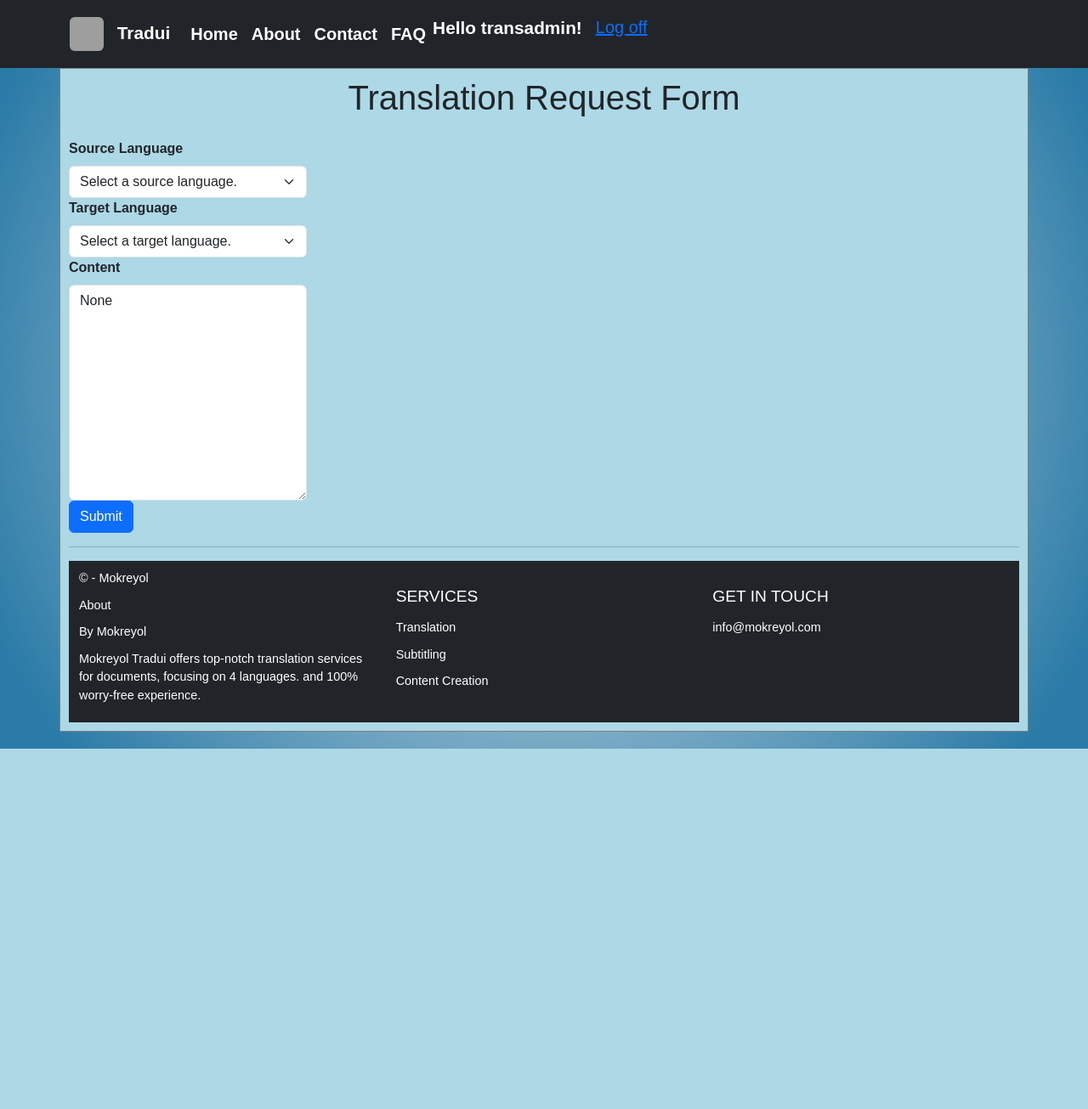
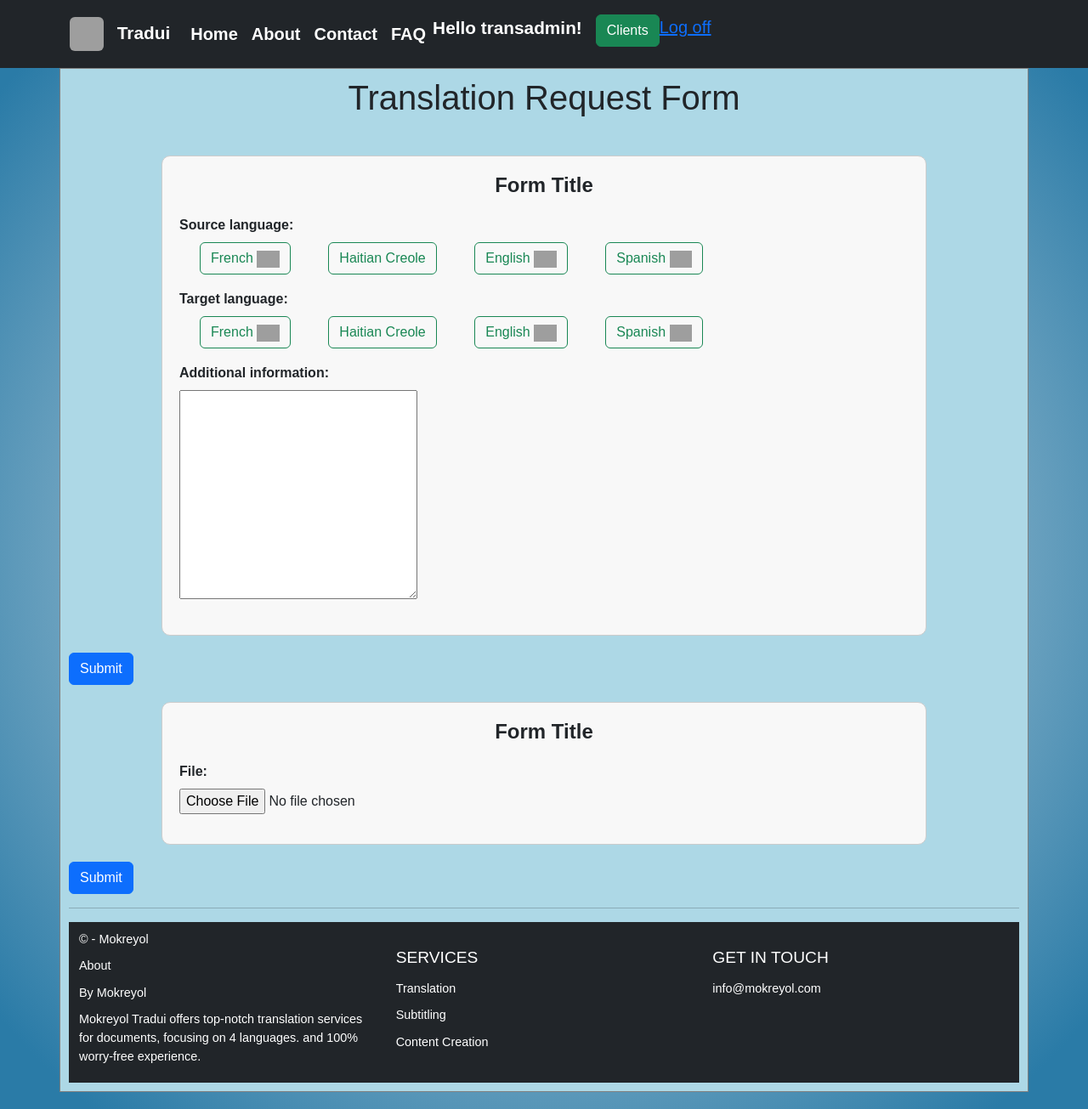
Before and after one commit to anditherobot/translationrequest, a Django app: page /client/4/create_request/ in a window 1280 px wide. Shown: the whole page at 85% size. Before the commit the page ends 881 px from the top, so only its background shows below. Run offline with Django 3.2, Linux system fonts and the light colour scheme; a user stored in the database is signed in; data comes from the database, SQL or seed files in the repository; both versions use the stored data as it was after the commit; some libraries are stand-ins or nearby versions; grey boxes are pictures that could not be loaded.

Commit message:
form styling, form template, radio toggle, validation message improvement, field, non field errors track

```diff
--- a/app/forms.py
+++ b/app/forms.py
@@ -8,7 +8,8 @@
 from crispy_forms.helper import FormHelper
 from crispy_forms.layout import ButtonHolder, Submit, Layout, Row, Column, Field
 from app.models import TranslationRequest, ClientFile, ClientInfo
-
+from django.core.exceptions import ValidationError
+from .validators import subject_verb_not_equal
 
 class MultipleFileInput(forms.ClearableFileInput):
     allow_multiple_selected = True
@@ -96,10 +97,55 @@
 
     class Meta:
         model = TranslationRequest
-        fields = ['source_language', 'target_language', 'content']
+        fields = [
+
+            'source_language',
+            'target_language',
+            'content',
+        ]
+        widgets = {
+            'source_language' : forms.RadioSelect,
+            'target_language' : forms.RadioSelect
+            }
+
+
 
 
 
 
 class TranslatedFileUploadForm(forms.Form):
     processed_file = forms.FileField()
+
+class SandboxForm(forms.Form):
+    LANGUAGE_CHOICES = [
+        ('fr', 'French'),
+        ('en', 'English'),
+        ('es', 'Spanish'),
+    ]
+
+    subject = forms.ChoiceField(
+        label='Your name',
+        choices=LANGUAGE_CHOICES,
+        widget=forms.RadioSelect(attrs={'class': 'vertical-select'}),
+        error_messages={
+            'required': 'Please select your name.',
+        }
+    )
+    verb = forms.ChoiceField(
+        label='Your last name',
+        choices=LANGUAGE_CHOICES,
+        widget=forms.RadioSelect(attrs={'class': 'vertical-select'}),
+        error_messages={
+            'required': 'Please select your last name.',
+        }
+    )
+
+    def clean(self):
+        cleaned_data = super().clean()
+        subject = cleaned_data.get('subject')
+        verb = cleaned_data.get('verb')
+
+        if subject == verb and subject is not None:
+            raise forms.ValidationError("Subject and verb can't be the same.")
+
+        return cleaned_data
--- a/app/templates/app/dashboard/create_translation_request.html
+++ b/app/templates/app/dashboard/create_translation_request.html
@@ -13,9 +13,7 @@
         font-weight: bold;
         margin-bottom: 0.5rem;
     }
-
     .invalid-feedback {
-        display: none;
         color: red;
         margin-top: 0.25rem;
     }
@@ -29,43 +27,11 @@
 <div class="row">
     <div class="col-12">
         <h1 class="text-center mb-4">Translation Request Form</h1>
-        <form method="post" class="needs-validation" novalidate>
-            {% csrf_token %}
-            <div class="form-group">
-                <label for="id_source_language" class="form-label">Source Language</label>
-                <select name="source_language" required id="id_source_language" class="form-select {% if form.source_language.errors %}is-invalid{% endif %}">
-                    <option value="" {% if not form.source_language.value %}selected{% endif %}>Select a source language.</option>
-                    <option value="French" {% if form.source_language.value == "French" %}selected{% endif %}>French</option>
-                    <option value="Haitian Creole" {% if form.source_language.value == "Haitian Creole" %}selected{% endif %}>Haitian Creole</option>
-                    <option value="English" {% if form.source_language.value == "English" %}selected{% endif %}>English</option>
-                    <option value="Spanish" {% if form.source_language.value == "Spanish" %}selected{% endif %}>Spanish</option>
-                </select>
-                <div class="invalid-feedback">Please select a source language.</div>
-            </div>
-            <div class="form-group">
-                <label for="id_target_language" class="form-label">Target Language</label>
-                <select name="target_language" required id="id_target_language" class="form-select {% if form.target_language.errors %}is-invalid{% endif %}">
-                    <option value="" {% if not form.target_language.value %}selected{% endif %}>Select a target language.</option>
-                    <option value="French" {% if form.target_language.value == "French" %}selected{% endif %}>French</option>
-                    <option value="Haitian Creole" {% if form.target_language.value == "Haitian Creole" %}selected{% endif %}>Haitian Creole</option>
-                    <option value="English" {% if form.target_language.value == "English" %}selected{% endif %}>English</option>
-                    <option value="Spanish" {% if form.target_language.value == "Spanish" %}selected{% endif %}>Spanish</option>
-                </select>
-                <div class="invalid-feedback">Please select a target language.</div>
-            </div>
-            <div class="form-group">
-                <label for="id_content" class="form-label">Content</label>
-                <textarea name="content" cols="40" rows="10" required id="id_content" class="form-control {% if form.content.errors %}is-invalid{% endif %}">{{ form.content.value }}</textarea>
-                <div class="invalid-feedback">Please enter content.</div>
-            </div>
-            <button type="submit" class="btn btn-primary">Submit</button>
-            {% if form.errors %}
-            <div class="invalid-feedback mt-3">
-                Please correct the errors below.
-            </div>
-            {% endif %}
-        </form>
+        {% include 'app/form_template.html' with form=translation_form %}
+
+        {% include 'app/form_template.html' with form=files_form %}
+
+
     </div>
 </div>
-
 {% endblock %}
--- a/app/templates/app/dashboard/view_translation_request.html
+++ b/app/templates/app/dashboard/view_translation_request.html
@@ -29,6 +29,7 @@
         <!-- Action Buttons Row -->
         <div class="btn-group" role="group" aria-label="File Actions">
             <a class="btn btn-danger" href="#">Cancel Request</a>
+            <a class="btn btn-danger" href="#">Mark Complete</a>
             <a class="btn btn-info" href="#">Message Client</a>
             <a class="btn btn-primary" href="#">View Log</a>
 
--- /dev/null
+++ b/app/templates/app/form_template.html
@@ -0,0 +1,174 @@
+{% load static %}
+<style>
+    .invalid-feedback {
+        display: block; /* Always show the error message */
+    }
+
+    .mb-3 .invalid-feedback + select {
+        border-color: red; /* Add a red border */
+    }
+
+    .has-error select {
+        border-color: red;
+    }
+
+    .has-error .invalid-feedback {
+        display: block;
+    }
+
+
+
+    .form-container {
+        border: 1px solid #ccc;
+        border-radius: 10px;
+        background-color: #f8f8f8;
+        padding: 20px;
+        margin: 20px auto;
+        max-width: 900px;
+    }
+
+    /* Styling for form title */
+    .form-title {
+        font-size: 24px;
+        margin-bottom: 20px;
+    }
+
+    /* Styling for form fields */
+    .form-field {
+        margin-bottom: 15px;
+    }
+
+    /* Styling for field label */
+    .form-label {
+        font-weight: bold;
+    }
+
+    /* Styling for radio inputs */
+    .radio-input {
+        display: inline-flex;
+        margin-right: 10px;
+        font-size: 25px;
+    }
+
+    /* Styling for text inputs */
+    .text-input {
+        width: 100%;
+        padding: 10px;
+        border: 1px solid #ccc;
+        border-radius: 5px;
+        font-size: 25px;
+    }
+
+    /* Styling for error messages */
+    .invalid-feedback {
+        color: red;
+        font-size: 14px;
+    }
+</style>
+
+<div class="row">
+    <div class="col-lg-12">
+        <form method="post" class="needs-validation" novalidate>
+            {% csrf_token %}
+
+            {% if form.errors %}
+            <div class="mb-3">
+                <div class="alert alert-danger alert-dismissible">
+                    <button type="button" class="close" data-dismiss="alert" aria-label="Close">
+                        <span aria-hidden="true">&times;</span>
+                    </button>
+                    <p>You have {{ form.errors|length }}  error(s). Please fix:</p>
+                    <ul>
+                        {% for field_name, field_errors in form.errors.items %}
+                        {% if field_name == '__all__' %}
+                        <li>
+                            <strong>Form Error(s)</strong>:
+                            {% for error in field_errors %}
+                            {{ error|striptags }}
+                            {% endfor %}
+                        </li>
+                        {% else %}
+                        <li>
+                            <strong>{{ field_name }}</strong>:
+                            {% for error in field_errors %}
+                            {{ error|striptags }}
+                            {% endfor %}
+                        </li>
+                        {% endif %}
+                        {% endfor %}
+                    </ul>
+                </div>
+            </div>
+            {% endif %}
+
+            {% if form.non_field_errors %}
+            <div class="mb-3">
+                <div class="alert alert-danger alert-dismissible">
+                    <button type="button" class="close" data-dismiss="alert" aria-label="Close">
+                        <span aria-hidden="true">&times;</span>
+                    </button>
+                    <p>{{ form.non_field_errors|length }} Form error.</p>
+                    {% for error in form.non_field_errors %}
+                    {{ error|striptags }}
+                    {% endfor %}
+                </div>
+            </div>
+            {% endif %}
+
+
+            <!--Forms-->
+
+            <div class="form-container">
+                <h2 class="form-title">Form Title</h2>
+
+                {% for field in form %}
+                <div class="form-field {% if field.errors %}has-error{% endif %}">
+                    <label for="{{ field.id_for_label }}" class="form-label"><strong>{{ field.label_tag }}</strong></label>
+                    <br />
+
+                    {% if field.field.widget.input_type == "radio" %}
+                    <div class="btn-group-toggle" data-toggle="buttons">
+                        {% for choice_value, choice_label in field.field.choices %}
+                        <div class="form-check form-check-inline">
+                            <input class="btn-check" type="radio" name="{{ field.name }}" id="id_{{ field.auto_id }}_{{ forloop.counter0 }}" value="{{ choice_value }}">
+                            <label class="btn btn-outline-success" for="id_{{ field.auto_id }}_{{ forloop.counter0 }}">
+                                {{ choice_label }}
+                                {% if choice_value == 'Haitian Kreyol' %}
+                                <img src="{% static 'app/images/ht.svg' %}" alt="{{ choice_label }}" style="height: 20px;">
+                                {% elif choice_value == 'French' %}
+                                <img src="{% static 'app/images/fr.svg' %}" alt="{{ choice_label }}" style="height: 20px;">
+                                {% elif choice_value == 'English' %}
+                                <img src="{% static 'app/images/us.svg' %}" alt="{{ choice_label }}" style="height: 20px;">
+                                {% elif choice_value == 'Spanish' %}
+                                <img src="{% static 'app/images/es.svg' %}" alt="{{ choice_label }}" style="height: 20px;">
+                                {% else %}
+                                <!-- Default image or no image handling -->
+                                {% endif %}
+                            </label>
+                        </div>
+                        {% endfor %}
+                    </div>
+                    {% else %}
+                    {{ field }}
+                    {% endif %}
+
+                    {% if field.errors %}
+                    <div class="invalid-feedback">
+                        {% for error in field.errors %}
+                        {{ error|striptags }}
+                        {% endfor %}
+                    </div>
+                    {% endif %}
+                </div>
+                {% endfor %}
+            </div>
+
+
+
+            <button type="submit" class="btn btn-primary">Submit</button>
+        </form>
+
+
+
+    </div>
+</div>
--- a/app/templates/app/layout.html
+++ b/app/templates/app/layout.html
@@ -23,8 +23,9 @@
         <hr />
         {% include "app/footer.html" %}
     </div>
+    <script src="{% static 'app/scripts/jquery-3.7.0.min.js' %}"></script>
     <script src="{% static 'app/scripts/bootstrap.bundle.min.js' %}"></script>
-    <script src="{% static 'app/scripts/jquery-3.7.0.min.js' %}"></script>
+
     {% block scripts %}{% endblock %}
 
 </body>
--- a/app/templates/app/login.html
+++ b/app/templates/app/login.html
@@ -24,7 +24,7 @@
                 </div>
                 <div class="form-group">
                     <div class="col-md-offset-2 col-md-10">
-                        <input type="hidden" name="next" value="/" />
+
                         <input type="submit" value="Log in" class="btn btn-success mt-3" />
                     </div>
                 </div>
--- a/app/templates/app/loginpartial.html
+++ b/app/templates/app/loginpartial.html
@@ -3,7 +3,8 @@
     {% csrf_token %}
     <ul class="nav navbar-nav navbar-right">
         <li><span class="navbar-brand">Hello {{ user.username }}!</span></li>
-        <li><a href="javascript:document.getElementById('logoutForm').submit()">Log off</a></li>
+        <li><a class="btn btn-success" href="{% url  'list_clients' %}">Clients </a></li>
+        <li><a href="javascript:document.getElementById('logoutForm').submit()"> Log off</a></li>
     </ul>
 </form>
 
--- /dev/null
+++ b/app/templates/app/sandbox.html
@@ -0,0 +1,5 @@
+{% extends 'app/layout.html' %} {# Your base template #}
+{% block content %}
+<h2>Submit Your Form</h2>
+    {% include 'app/form_template.html' with form=form %}
+{% endblock %}
--- /dev/null
+++ b/app/validators.py
@@ -0,0 +1,6 @@
+from django.core.exceptions import ValidationError
+
+def subject_verb_not_equal(value):
+
+    if subject == verb:
+        raise ValidationError("Can't have both fields equal")
--- a/app/views/dashboard_views.py
+++ b/app/views/dashboard_views.py
@@ -1,9 +1,11 @@
 from django.shortcuts import render, redirect, get_object_or_404
 from ..forms import (
+    SandboxForm,
     TranslationRequestForm,
     ClientInfoForm,
     ClientFileForm,
     TranslatedFileUploadForm,
+
 )
 from ..models import TranslationRequest, ClientInfo, ClientFile
 from django.http import HttpResponse, Http404, JsonResponse
@@ -66,7 +68,7 @@
 
 
 def client_dashboard(request, client_id):
-    client_info = ClientInfo.objects.get(pk=client_id)
+    client_info = ClientInfo.objects    .get(pk=client_id)
     translation_requests = TranslationRequest.objects.filter(client=client_info)
 
     context = {
@@ -76,60 +78,39 @@
     return render(request, "app/dashboard/client_dashboard.html", context)
 
 
-def create_translation_request_view(request, client_id):
+def create_translation_request(request, client_id):
     client = get_object_or_404(ClientInfo, id=client_id)
-    if request.method == "POST":
-        form = TranslationRequestForm(request.POST)
-        if form.is_valid():
-            translation_request = form.save(commit=False)
-
-            translation_request.client_id = (
-                client_id  # Set the client using the foreign key ID
-            )
-            translation_request.save()
-            return redirect(
-                "upload_files_for_request", request_id=translation_request.id
-            )
-    else:
-        form = TranslationRequestForm(
-            initial={"client": client}
-        )  # Pass the client info to the form as an initial value
-
-    return render(
-        request, "app/dashboard/create_translation_request.html", {"form": form}
-    )
-
-
-def upload_files_for_request(request, request_id):
-    translation_request = get_object_or_404(TranslationRequest, id=request_id)
-    client_info = translation_request.client
 
     if request.method == "POST":
-        form = ClientFileForm(request.POST, request.FILES)
-        if form.is_valid():
-            files = request.FILES.getlist("file")  # Get multiple files
+        translation_form = TranslationRequestForm(request.POST)
+        files_form = ClientFileForm(request.POST, request.FILES)
+
+        if translation_form.is_valid() and files_form.is_valid():
+            translation_request = translation_form.save(commit=False)
+            translation_request.client = client
+            translation_request.save()
+
+            files = request.FILES.getlist("file")
 
             for file in files:
-                # Save each file and associate them with the translation request
-                client_files = ClientFile(
-                    client=client_info,
+                client_file = ClientFile(
+                    client=client,
                     translation_request=translation_request,
                     original_file=file,
                 )
-                client_files.save()
+                client_file.save()
 
-            return redirect(
-                "view_translation_request", request_id=request_id
-            )  # Redirect to the view_translation_request URL
+            return redirect("view_translation_request", request_id=translation_request.id)
     else:
-        form = ClientFileForm()
+        translation_form = TranslationRequestForm(initial={"client": client})
+        files_form = ClientFileForm()
 
     context = {
-        "form": form,
-        "translation_request": translation_request,
-        "client_info": client_info,
+        "translation_form": translation_form,
+        "files_form": files_form,
+        "client": client,
     }
-    return render(request, "app/dashboard/upload_files_for_request.html", context)
+    return render(request, "app/dashboard/create_translation_request.html", context)
 
 
 def view_translation_request(request, request_id):
@@ -342,3 +323,24 @@
     client = get_object_or_404(ClientInfo, pk=pk)
     # Retrieve and pass files related to the client to the template
     return render(request, 'app/dashboard/view_client_files.html', {'client': client})
+
+
+
+
+def sandbox(request):
+    if request.method == 'POST':
+        form = SandboxForm(request.POST)
+        if form.is_valid():
+            # Process the form data if it's valid
+            subject = form.cleaned_data['subject']
+            verb = form.cleaned_data['verb']
+            # Do something with the subject data
+
+            # Add the subject to the context variable
+            context = {'form': form, 'subject': subject, 'verb': verb}
+            return render(request, 'app/sandbox.html', context)
+    else:
+        form = SandboxForm()
+
+    context = {'form': form}
+    return render(request, 'app/sandbox.html', context)
--- a/translationrequest/settings.py
+++ b/translationrequest/settings.py
@@ -127,3 +127,6 @@
 
 MEDIA_URL = '/media/'
 MEDIA_ROOT = os.path.join(BASE_DIR, 'media')
+
+
+LOGIN_REDIRECT_URL = 'list_clients'
--- a/translationrequest/urls.py
+++ b/translationrequest/urls.py
@@ -41,8 +41,8 @@
 
     path('create_client/', views.create_client, name='create_client'),
     path('client/<int:client_id>/', views.client_dashboard, name='client_dashboard'),
-    path('client/<int:client_id>/create_request/', views.create_translation_request_view, name='create_translation_request'),
-    path('client/request/<int:request_id>/upload_files/', views.upload_files_for_request, name='upload_files_for_request'),
+    path('client/<int:client_id>/create_request/', views.create_translation_request, name='create_translation_request'),
+    #dddpath('client/request/<int:request_id>/upload_files/', views.upload_files_for_request, name='upload_files_for_request'),
     path('view_client_requests/<int:pk>/', views.view_client_requests, name='view_client_requests'),
      # View Translation Request Details
     path('request/<int:request_id>/', views.view_translation_request, name='view_translation_request'),
@@ -60,7 +60,7 @@
     path('generate_receipt/', views.generate_fictional_receipt, name='generate_receipt'),
     path('terms_conditions/', views.terms_conditions, name='terms_conditions'),
     path('view_client_files/<int:pk>/', views.view_client_files, name='view_client_files'),
-
+    path('sandbox', views.sandbox, name='sandbox')
 ]
 if settings.DEBUG:
     urlpatterns += static(settings.MEDIA_URL, document_root=settings.MEDIA_ROOT)
```
Also changed, not shown: app/models.py (+9 -4 lines), app/templates/app/dashboard/list_clients.html (+23 -2 lines), db.sqlite3, 1 other file.
